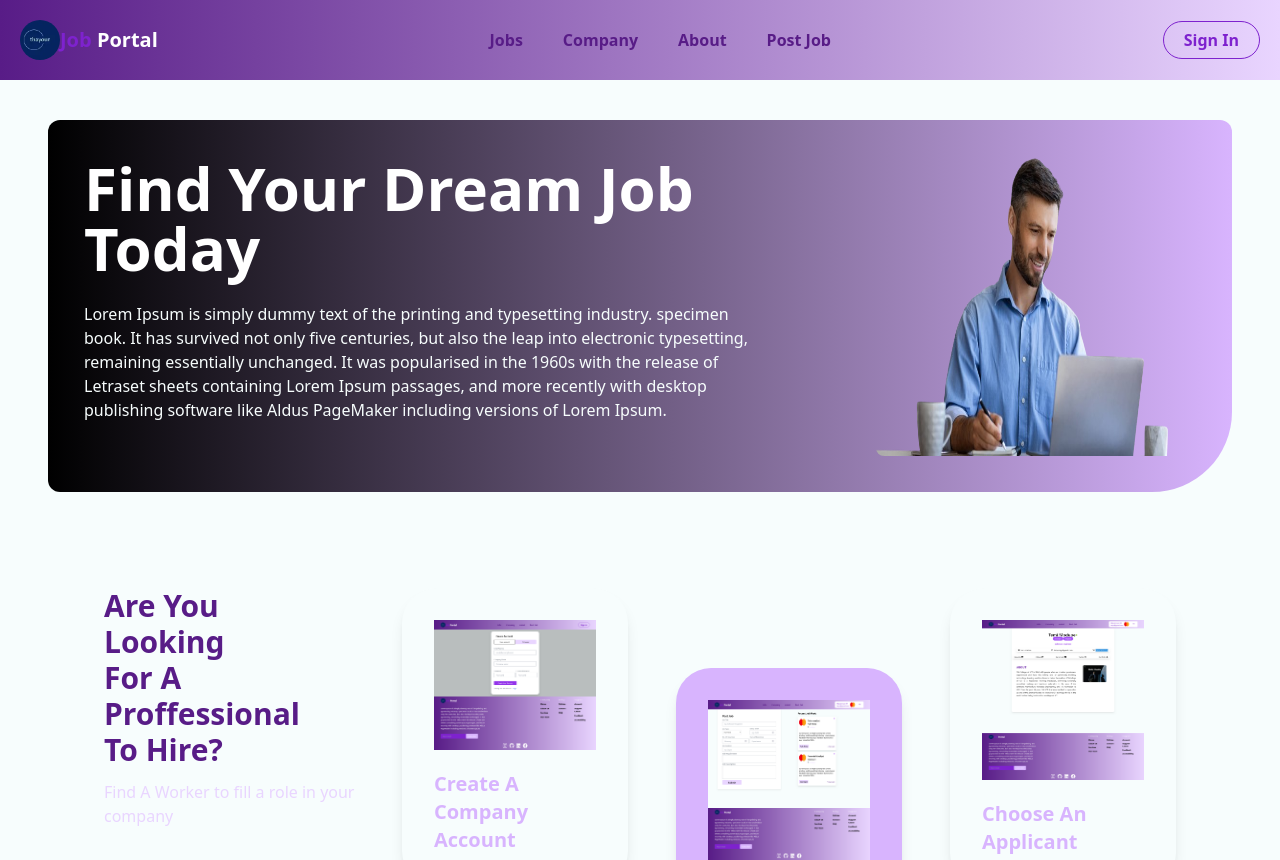
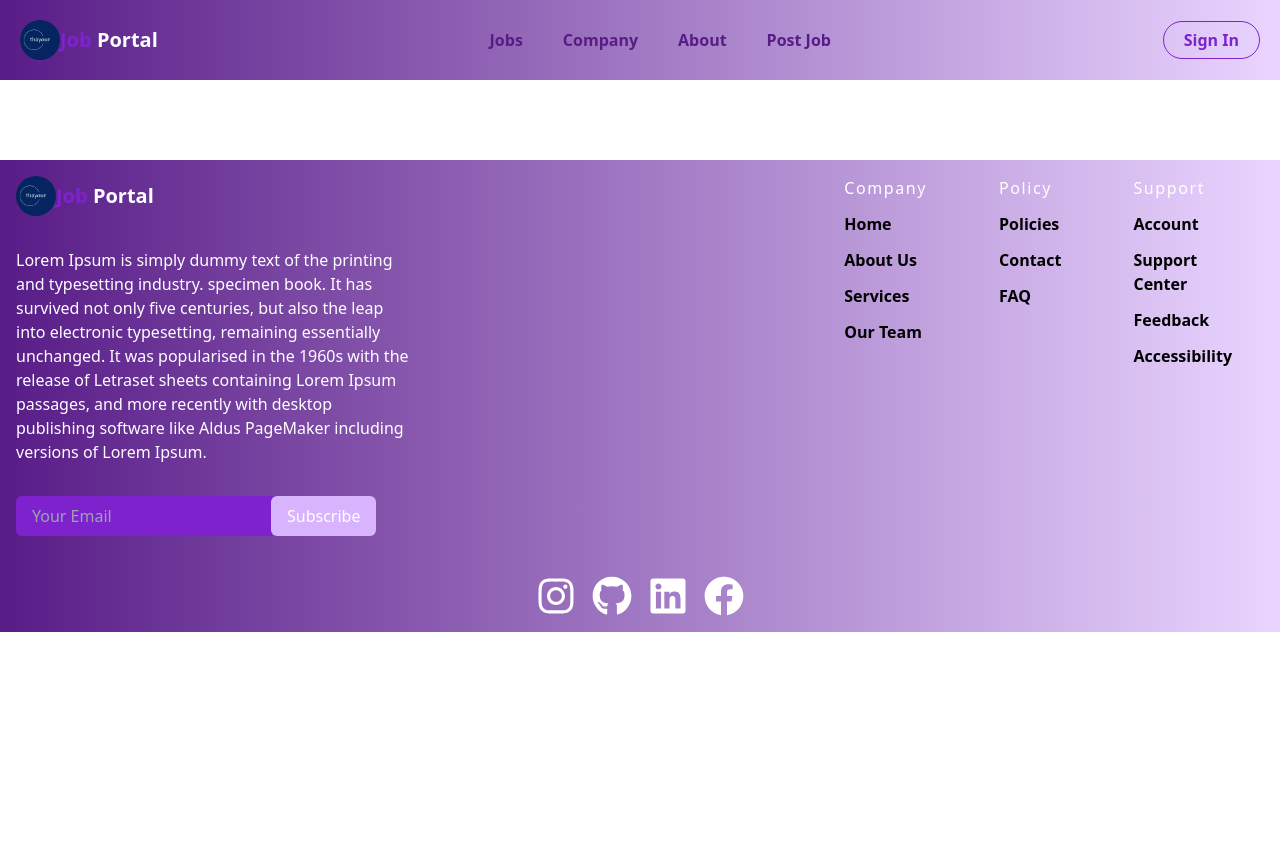
Before and after one commit to thayour02/jobFinder-frontend, a React (Vite) app: page /Home in a window 1280 px wide. Shown: the top 860 px of the page. After the commit the page ends 800 px from the top, so only its background shows below. Built offline with nearby package versions, Linux system fonts and the light colour scheme.

Commit message:
auth Page

```diff
--- a/src/App.jsx
+++ b/src/App.jsx
@@ -25,7 +25,7 @@
   return user?.token ?(
     <Outlet />
   ) : (
-    <Navigate to='/Home' state={{ from: location }} replace />
+    <Navigate to='/auth' state={{ from: location }} replace />
   );
 }
 
@@ -36,7 +36,7 @@
       <Navbar />
       <Routes>
         <Route element={<Layout />}>
-          <Route path='/' element={<Navigate to='/auth' replace={true} />} />
+          {/* <Route path='/' element={<Navigate to='/Home' replace={true} />} /> */}
           <Route path="/user-profile" element={<UserProfile />}/>
           <Route path={"/user-profile/:id"} element={<UserProfileId />} />
           <Route path={"/company-profile"} element={<CompanyProfile />} />
@@ -45,7 +45,7 @@
           {/* <Route  path="/application" element={<Application />}/> */}
         </Route>
 
-        <Route path="/Home" element={<Home />}/>
+        <Route path="/" element={<Home />}/>
         <Route path='/find-jobs' element={<FindJob />} />
         <Route path='/company' element={<Company />} />
         <Route path="/find-users" element={<User/>}/>
```
